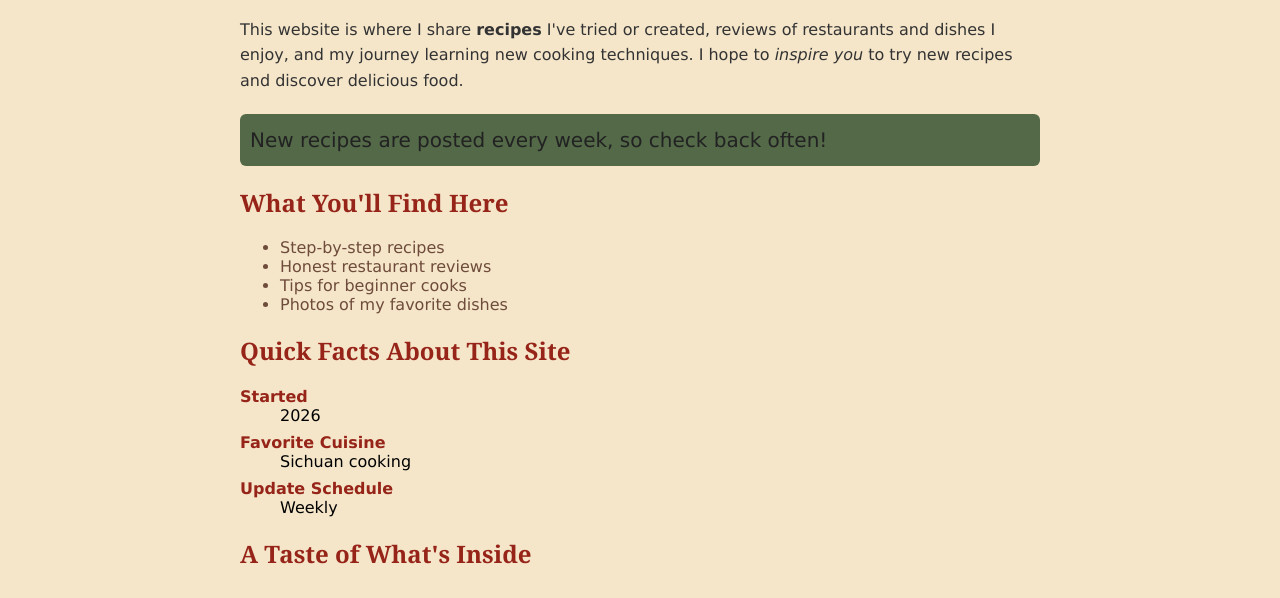
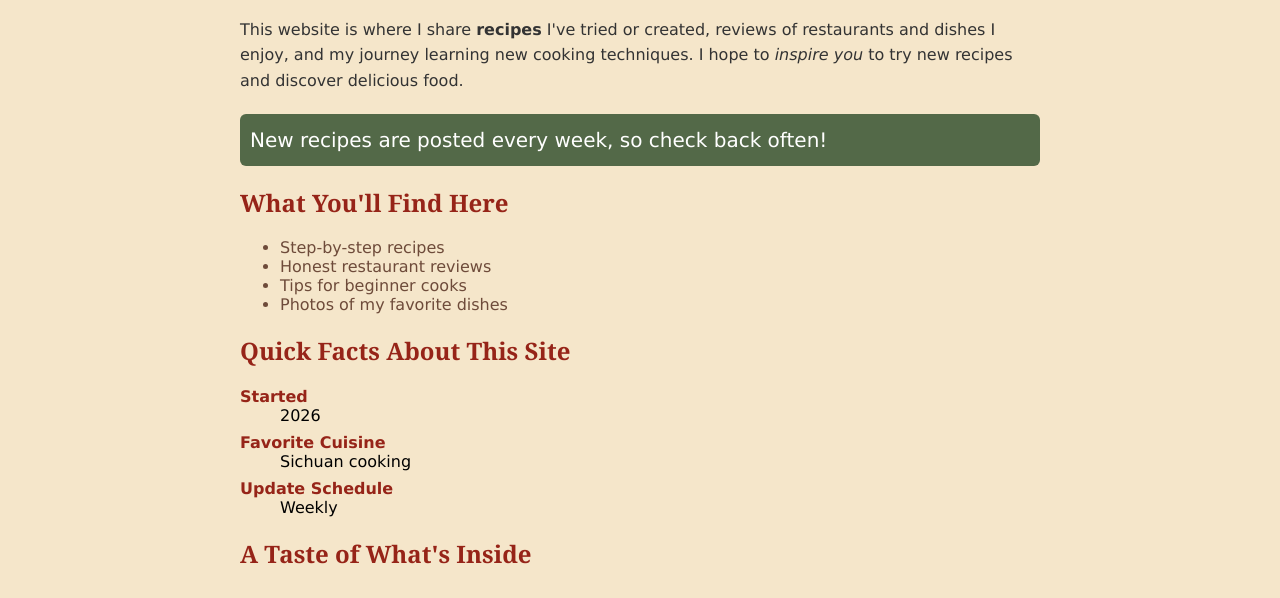
Before and after one commit to jingyingzhao/jingyingzhao.github.io, a plain HTML site: page index.html in a window 1280 px wide. Shown: the part 201-799 px from the top of the page. Drawn offline with Linux system fonts and the light colour scheme.

Commit message:
Add files via upload

```diff
--- a/style.css
+++ b/style.css
@@ -49,7 +49,7 @@ p {
 .highlight {
     font-size: 20px;
     background-color: #536948;
-    color: #222;
+    color: #ffffff;
     padding: 10px;
     border-radius: 6px;
 }
```
